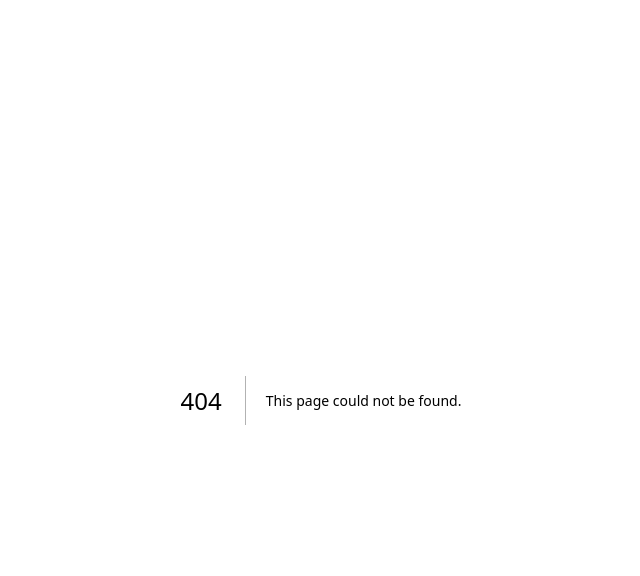
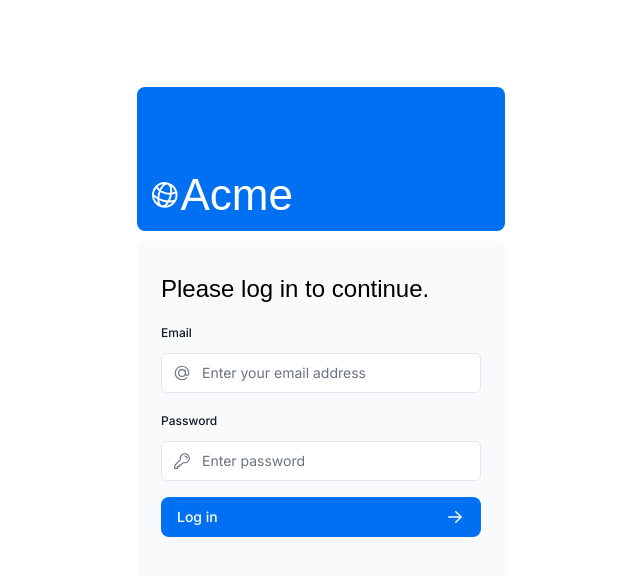
Before and after one commit to keo88/nextjs-tutorial, a Next.js app: page /login in a window 1280 px wide. Before the commit this address had no page. Shown: the top 576 px of the page, without its empty margins (319-959 px from the left). Built offline with nearby package versions, Linux system fonts and the light colour scheme; a web font is replaced by a local one.

Commit message:
:sparkles: Add login page.

```diff
--- /dev/null
+++ b/app/login/page.tsx
@@ -0,0 +1,17 @@
+import AcmeLogo from '@/app/ui/acme-logo';
+import LoginForm from '@/app/ui/login-form';
+
+export default function LoginPage() {
+  return (
+    <main className='flex items-center justify-center md:h-screen'>
+      <div className='relative mx-auto flex w-full max-w-[400px] flex-col space-y-2.5 p-4 md:-mt-32'>
+        <div className='flex h-20 w-full items-end rounded-lg bg-blue-500 p-3 md:h-36'>
+          <div className='w-32 text-white md:w-36'>
+            <AcmeLogo />
+          </div>
+        </div>
+        <LoginForm />
+      </div>
+    </main>
+  );
+}
```
